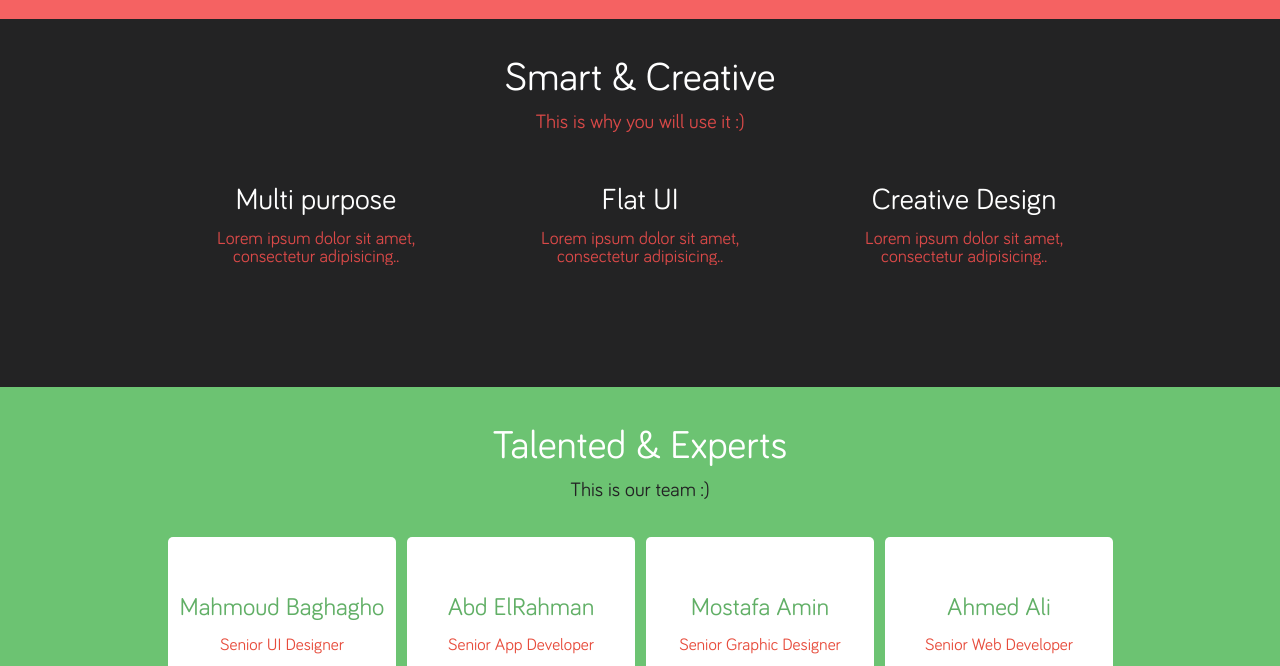
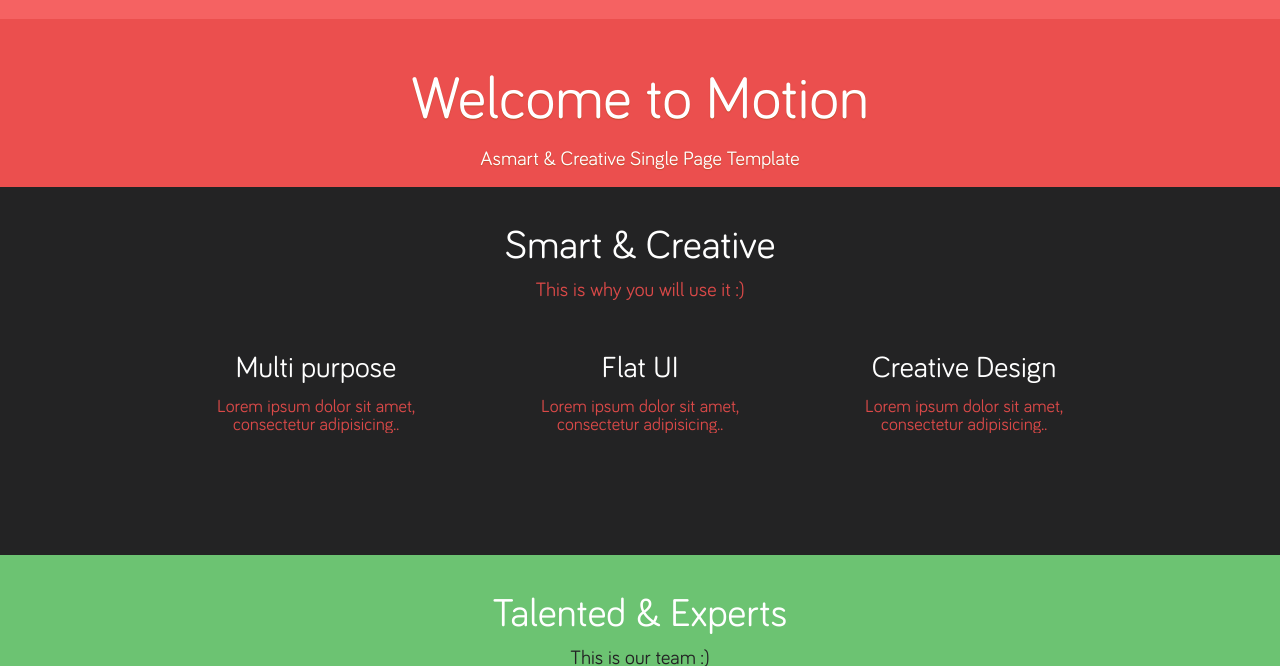
Before and after one commit to Oleg1983/Motion, a plain HTML site: page index.html in a window 1280 px wide. Shown: the part 91-757 px from the top of the page. Drawn offline with Linux system fonts and the light colour scheme.

Commit message:
add section

```diff
--- a/css/style.css
+++ b/css/style.css
@@ -80,6 +80,26 @@ nav a{
 
 nav a:hover{
 	background-color: #232324;
+}
+
+/*Welcome*/
+
+.welcome{
+	min-height: 168px;
+	background-color: #eb4f4e;
+	color: #fff;
+	text-align: center;
+	text-shadow: 0px 1px 1px #c34b2a;
+}
+
+.welcome p{
+	font-size: 20px;
+	margin-top: 22px;
+}
+
+h1{
+	font-size: 60px;
+	padding-top: 47px;
 }
 
 /* start */
--- a/index.html
+++ b/index.html
@@ -29,6 +29,13 @@
           </nav>
         </div>
       </header>
+
+      <section class="welcome">
+        <div class="wrapper">
+          <h1>Welcome to Motion</h1>
+          <p>Asmart &amp; Creative Single Page Template</p>
+        </div>
+      </section>
 
       <section class="start">
         <div class="wrapper">
```
